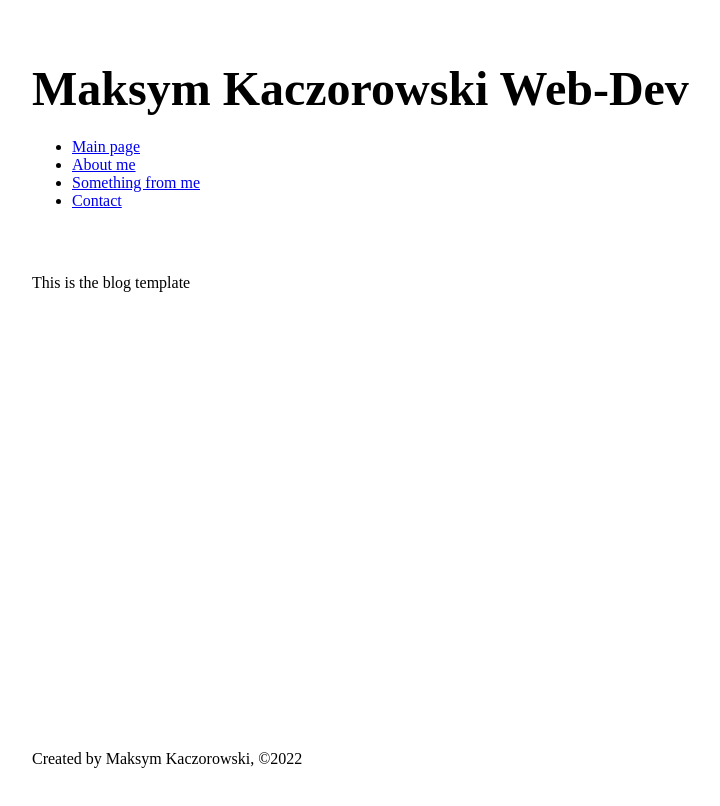
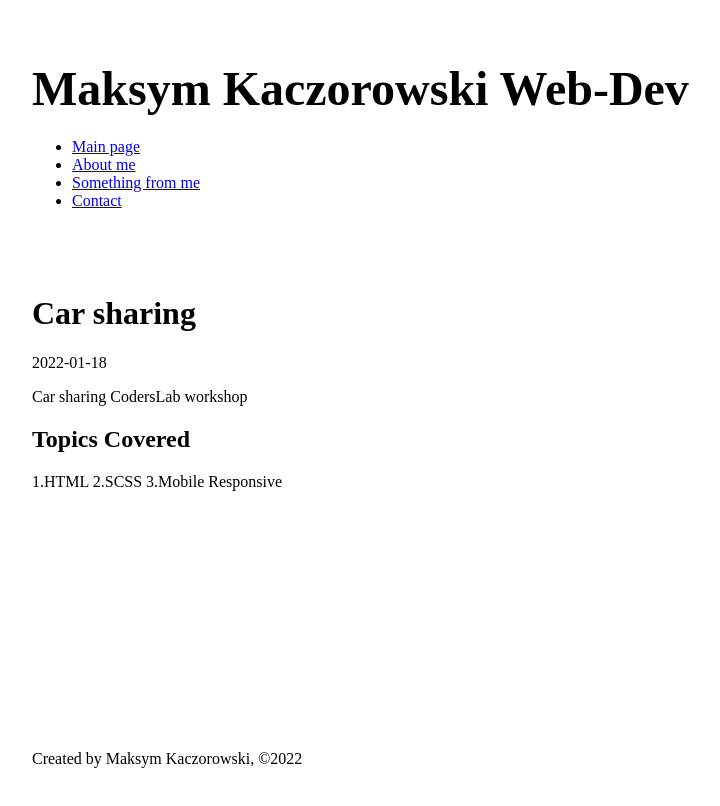
Before and after one commit to Duckjaniels/Gatsby, a Gatsby site: page /blog/carSharing in a window 1280 px wide. Shown: the whole page, without its empty margins (233-953 px from the left). Built offline with nearby package versions, Linux system fonts and the light colour scheme; Gatsby itself is replaced by a stand-in of ours.

Commit message:
Rendering Post data in blog template

```diff
--- a/public/page-data/blog/carSharing/page-data.json
+++ b/public/page-data/blog/carSharing/page-data.json
@@ -1 +1 @@
-{"componentChunkName":"component---src-templates-blog-js","path":"/blog/carSharing","result":{"pageContext":{"slug":"carSharing"}},"staticQueryHashes":["3159585216","440568431"]}
+{"componentChunkName":"component---src-templates-blog-js","path":"/blog/carSharing","result":{"data":{"markdownRemark":{"frontmatter":{"title":"Car sharing","date":"2022-01-18"},"html":"<p>Car sharing CodersLab workshop</p>\n<h2>Topics Covered</h2>\n<p>1.HTML 2.SCSS 3.Mobile Responsive</p>"}},"pageContext":{"slug":"carSharing"}},"staticQueryHashes":["3159585216","440568431"]}
--- a/public/page-data/blog/parkingLot/page-data.json
+++ b/public/page-data/blog/parkingLot/page-data.json
@@ -1 +1 @@
-{"componentChunkName":"component---src-templates-blog-js","path":"/blog/parkingLot","result":{"pageContext":{"slug":"parkingLot"}},"staticQueryHashes":["3159585216","440568431"]}
+{"componentChunkName":"component---src-templates-blog-js","path":"/blog/parkingLot","result":{"data":{"markdownRemark":{"frontmatter":{"title":"Parking lot website","date":"2022-03-11"},"html":"<p>CodersLab final project Parking lot website</p>\n<h2>Topics Covered</h2>\n<p>1.HTML 2.SCSS 3.React</p>"}},"pageContext":{"slug":"parkingLot"}},"staticQueryHashes":["3159585216","440568431"]}
--- a/src/templates/blog.js
+++ b/src/templates/blog.js
@@ -1,7 +1,28 @@
 import React from "react";
 import Layout from "../components/layout";
+import { graphql } from "gatsby";
 
-const Blog = () => {
-  return <Layout>This is the blog template</Layout>;
+export const query = graphql`
+  query ($slug: String!) {
+    markdownRemark(fields: { slug: { eq: $slug } }) {
+      frontmatter {
+        title
+        date
+      }
+      html
+    }
+  }
+`;
+
+const Blog = (props) => {
+  return (
+    <Layout>
+      <h1>{props.data.markdownRemark.frontmatter.title}</h1>
+      <p>{props.data.markdownRemark.frontmatter.date}</p>
+      <div
+        dangerouslySetInnerHTML={{ __html: props.data.markdownRemark.html }}
+      ></div>
+    </Layout>
+  );
 };
 export default Blog;
```
